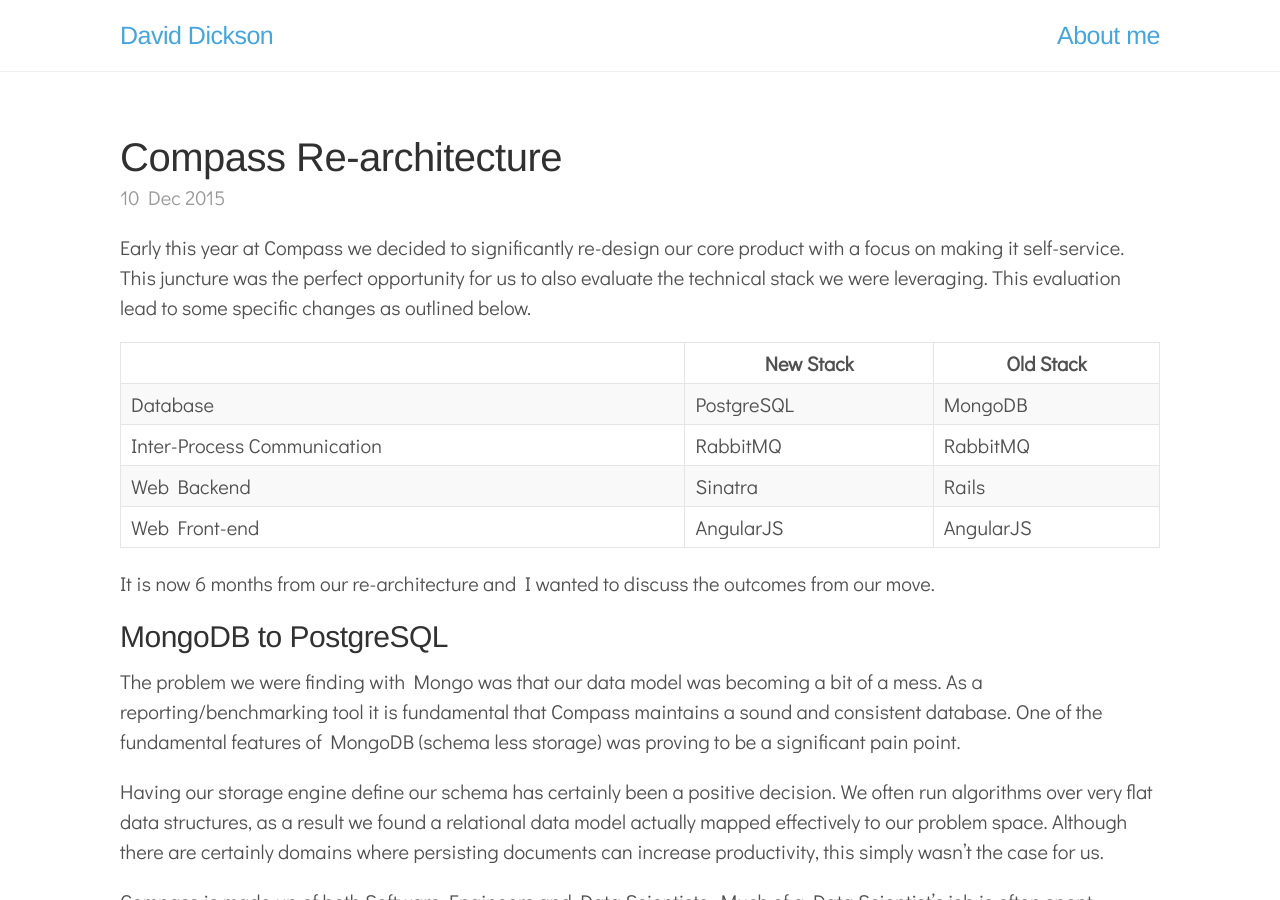
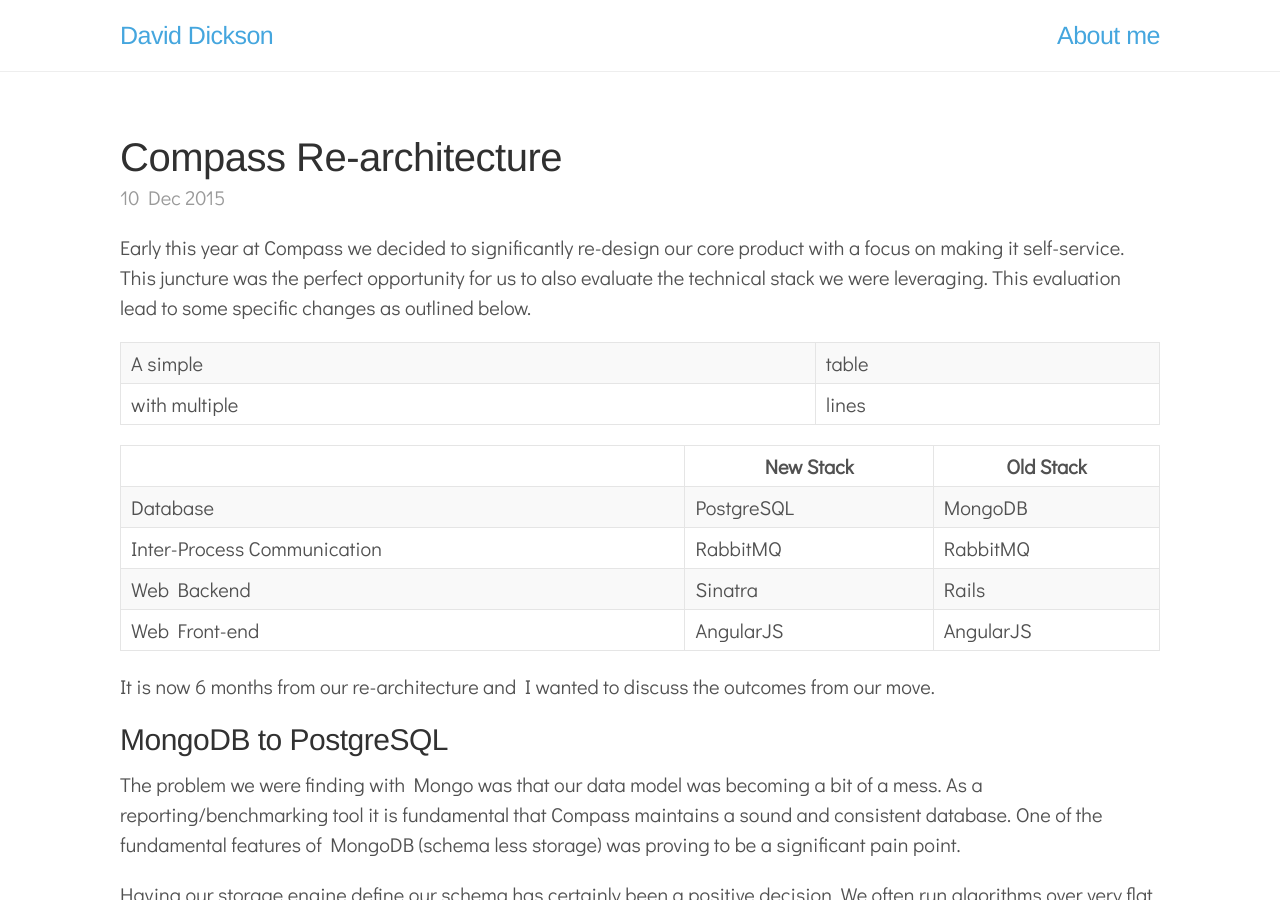
Before and after one commit to davidkdickson/davidkdickson.github.io, a Jekyll site: the page built from _posts/2015-12-10-compass-re-architecture.md, in a window 1280 px wide and 900 px high. Built offline with Jekyll 4.4.1, drawn with Linux system fonts in a browser that asks for light colours; Markdown is read by kramdown in place of the engine named in the settings.

Commit message:
Testing table.

```diff
--- a/_posts/2015-12-10-compass-re-architecture.md
+++ b/_posts/2015-12-10-compass-re-architecture.md
@@ -4,6 +4,9 @@
 ---
 
 Early this year at Compass we decided to significantly re-design our core product with a focus on making it self-service. This juncture was the perfect opportunity for us to also evaluate the technical stack we were leveraging. This evaluation lead to some specific changes as outlined below.
+
+| A simple | table |
+| with multiple | lines|
 
 |                             | New Stack   | Old Stack  |
 | --------------------------- | ----------- | ---------- |
```
